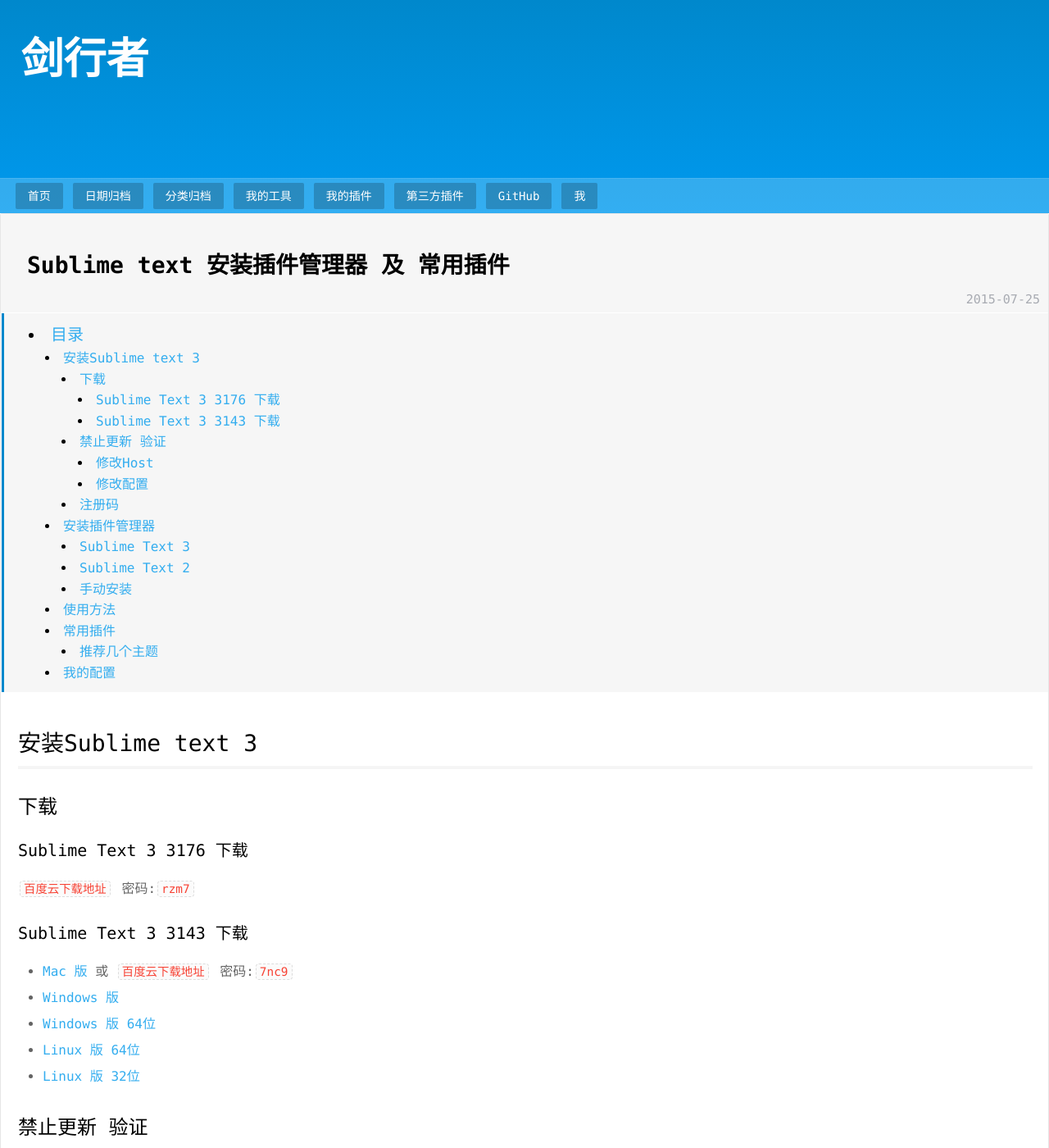
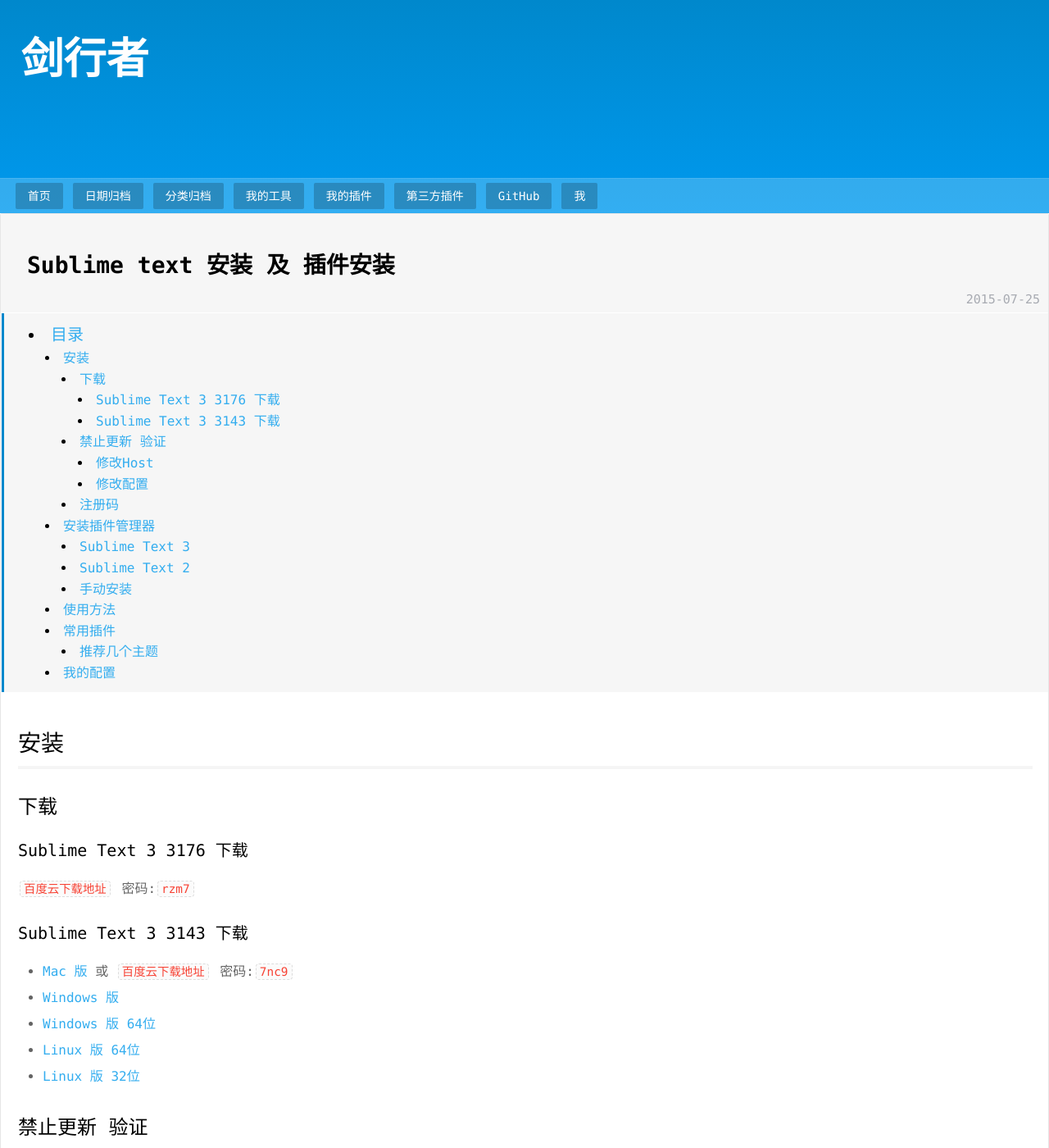
Before and after one commit to psvmc/myblog_jekyll, a Jekyll site: the page built from _posts/2015-07-25-sublime-package-control.md, in a window 1280 px wide and 1400 px high. Shown: the whole window at 82% size. Built offline with Jekyll 4.4.1, drawn with Linux system fonts in a browser that asks for light colours; comment, search, counter and statistics services are not loaded.

Commit message:
代码提交

```diff
--- a/_posts/2015-07-25-sublime-package-control.md
+++ b/_posts/2015-07-25-sublime-package-control.md
@@ -1,6 +1,6 @@
 ---
 layout: post
-title: Sublime text 安装插件管理器 及 常用插件
+title: Sublime text 安装 及 插件安装
 description: Sublime text 安装package control 及 常用插件
 keywords: sublime,插件
 categories: sublime
@@ -9,7 +9,7 @@
 
 
 
-## 安装Sublime text 3
+## 安装
 
 ### 下载
 
```
